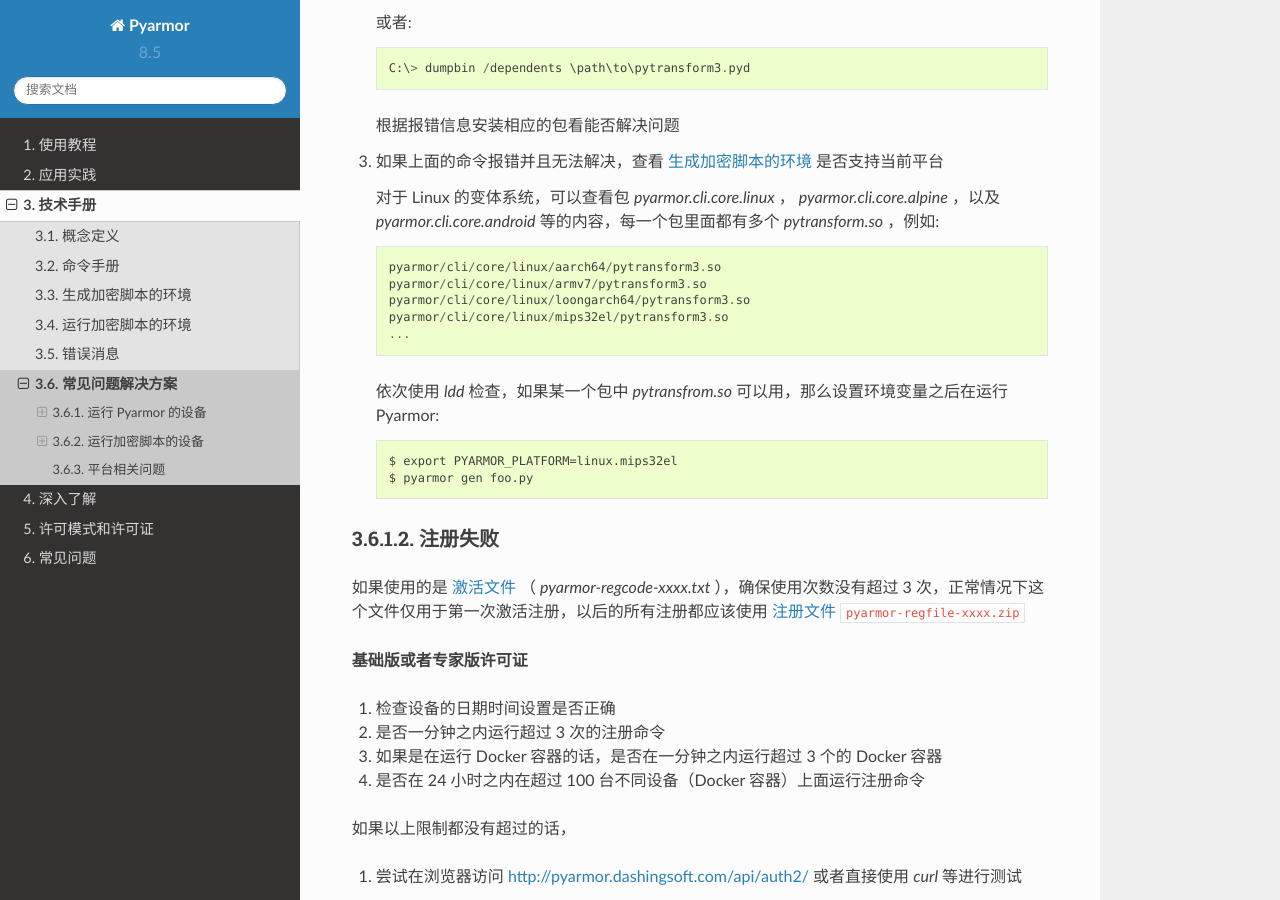
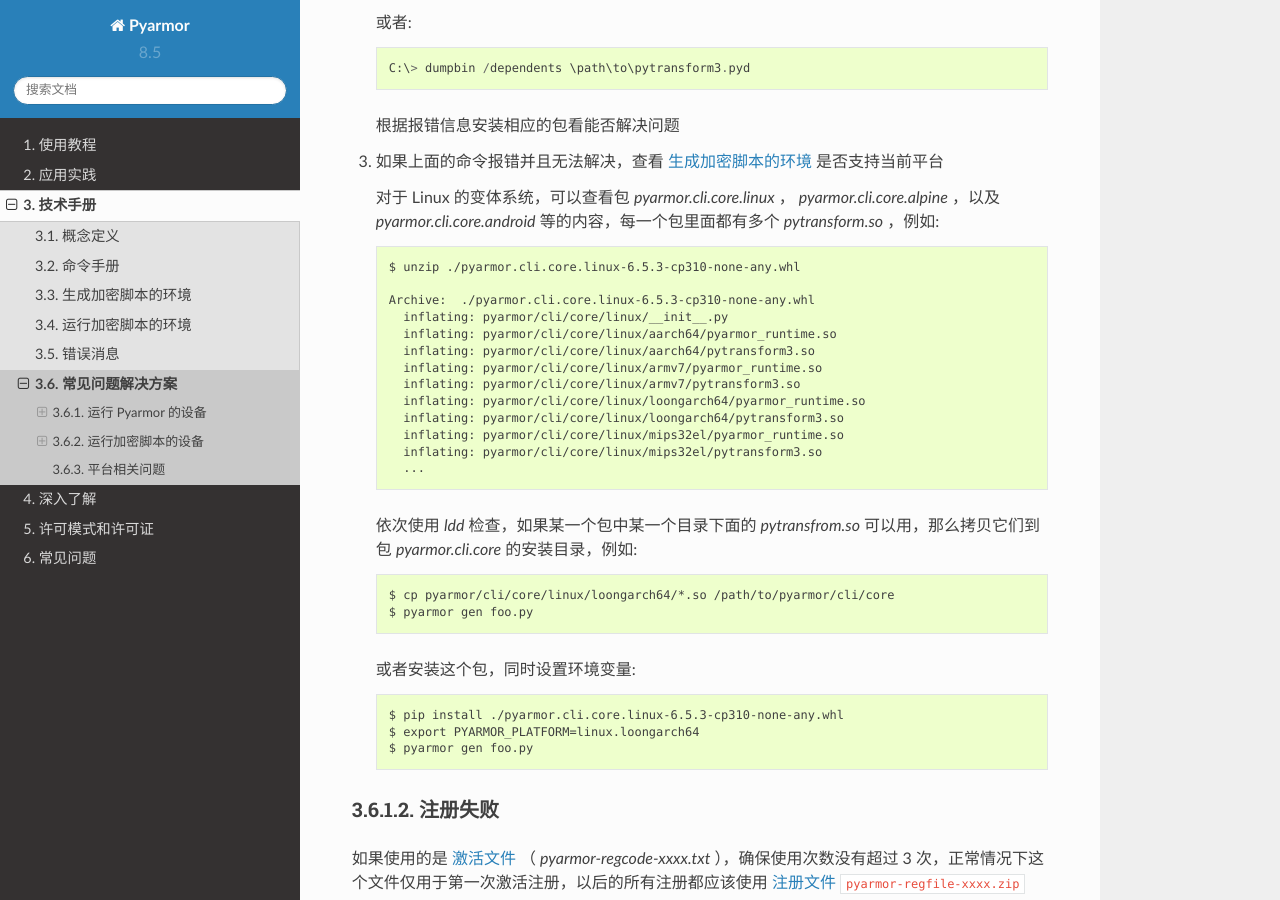
Before and after one commit to dashingsoft/pyarmor-docs-zh, a Sphinx documentation site: the page built from docs/reference/solutions.rst, in a window 1280 px wide and 900 px high, scrolled down 1040 px. Built offline with Sphinx 7.4.7 and the Read the Docs theme 2.0.0, drawn with Linux system fonts in a browser that asks for light colours.

Commit message:
Refine doc

```diff
--- a/docs/reference/solutions.rst
+++ b/docs/reference/solutions.rst
@@ -63,15 +63,29 @@
 
    对于 Linux 的变体系统，可以查看包 `pyarmor.cli.core.linux` ， `pyarmor.cli.core.alpine` ，以及 `pyarmor.cli.core.android` 等的内容，每一个包里面都有多个 `pytransform.so` ，例如::
 
-       pyarmor/cli/core/linux/aarch64/pytransform3.so
-       pyarmor/cli/core/linux/armv7/pytransform3.so
-       pyarmor/cli/core/linux/loongarch64/pytransform3.so
-       pyarmor/cli/core/linux/mips32el/pytransform3.so
-       ...
+       $ unzip ./pyarmor.cli.core.linux-6.5.3-cp310-none-any.whl
 
-   依次使用 `ldd` 检查，如果某一个包中 `pytransfrom.so` 可以用，那么设置环境变量之后在运行 Pyarmor::
+       Archive:  ./pyarmor.cli.core.linux-6.5.3-cp310-none-any.whl
+         inflating: pyarmor/cli/core/linux/__init__.py
+         inflating: pyarmor/cli/core/linux/aarch64/pyarmor_runtime.so
+         inflating: pyarmor/cli/core/linux/aarch64/pytransform3.so
+         inflating: pyarmor/cli/core/linux/armv7/pyarmor_runtime.so
+         inflating: pyarmor/cli/core/linux/armv7/pytransform3.so
+         inflating: pyarmor/cli/core/linux/loongarch64/pyarmor_runtime.so
+         inflating: pyarmor/cli/core/linux/loongarch64/pytransform3.so
+         inflating: pyarmor/cli/core/linux/mips32el/pyarmor_runtime.so
+         inflating: pyarmor/cli/core/linux/mips32el/pytransform3.so
+         ...
 
-       $ export PYARMOR_PLATFORM=linux.mips32el
+   依次使用 `ldd` 检查，如果某一个包中某一个目录下面的 `pytransfrom.so` 可以用，那么拷贝它们到包 `pyarmor.cli.core` 的安装目录，例如::
+
+       $ cp pyarmor/cli/core/linux/loongarch64/*.so /path/to/pyarmor/cli/core
+       $ pyarmor gen foo.py
+
+   或者安装这个包，同时设置环境变量::
+
+       $ pip install ./pyarmor.cli.core.linux-6.5.3-cp310-none-any.whl
+       $ export PYARMOR_PLATFORM=linux.loongarch64
        $ pyarmor gen foo.py
 
 注册失败
```
